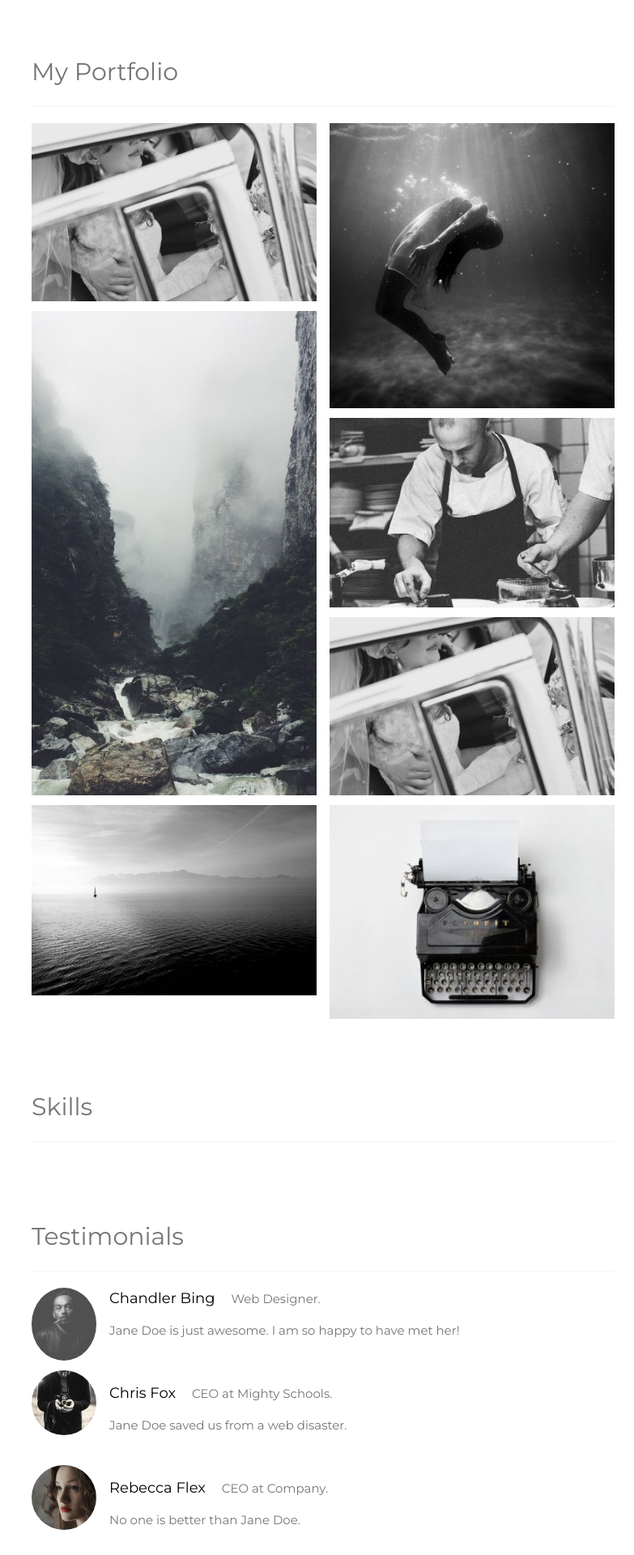
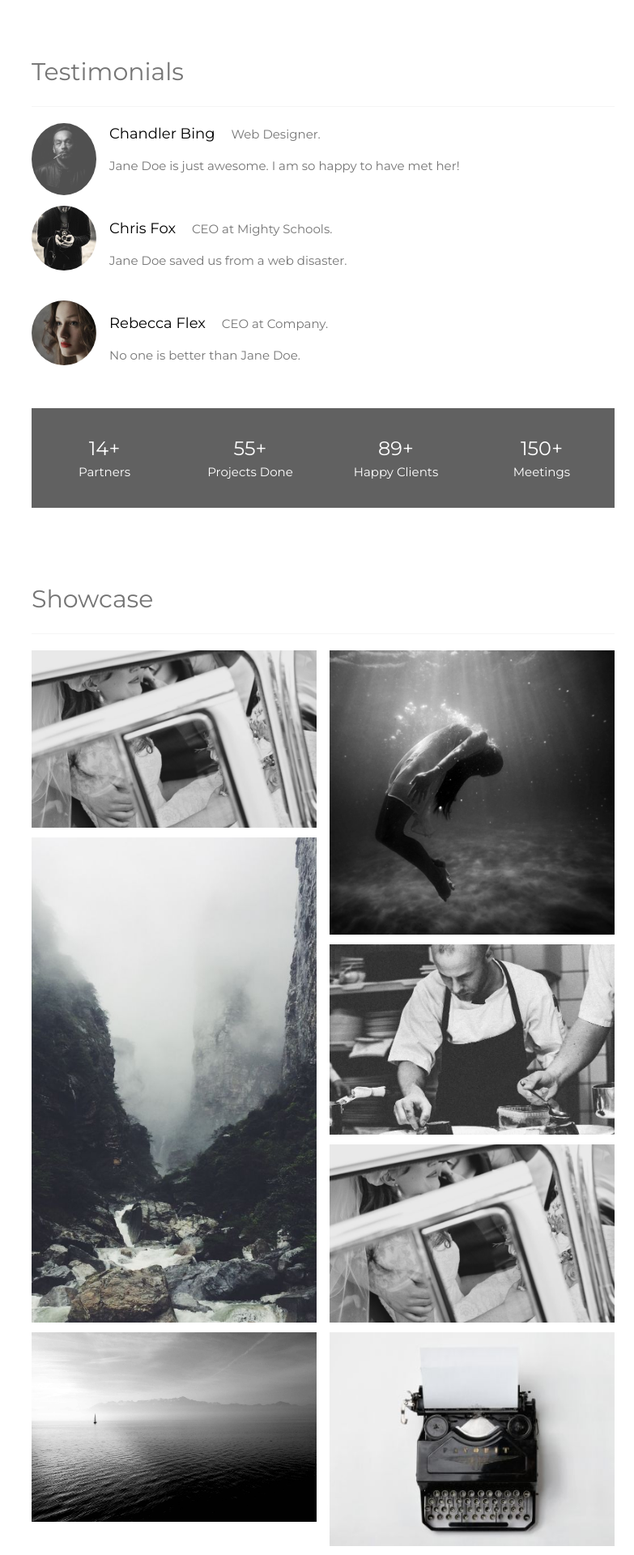
Before and after one commit to murru/my-web-presentation, a React (Vite) app: page / in a window 1280 px wide. Shown: the part 860-2780 px from the top of the page at 81% size, without its empty margins (497-1280 px from the left). Built offline with nearby package versions, Linux system fonts and the light colour scheme.

Commit message:
Added some changes

```diff
--- a/src/App.jsx
+++ b/src/App.jsx
@@ -19,6 +19,7 @@ export default function App() {
   const [showNav, setShowNav] = useState(false)
   const [showLangs, setShowLangs] = useState(false)
   const [lang, setLang] = useState('en')
+  const [theme, setTheme] = useState('light')
   function toggleNavbar() {
     setShowNav(!showNav)
   }
@@ -39,7 +40,10 @@ export default function App() {
           <span className="button" onClick={ () => toggleNavbar() }>
             <i className="fa-solid fa-bars"></i>
           </span><br />
-          <ThemeButton /><br />
+          <ThemeButton
+            theme={ theme }
+            setTheme={ setTheme }
+          /><br />
           <LangSelector
             showLangs={ showLangs }
             setShowLangs={ setShowLangs }
@@ -65,6 +69,81 @@ export default function App() {
             <Introduction />
           </div>
         </header>
+
+        {/* Testimonials */}
+        <div id="testimonials" className="content__testimonials">
+          <h2>Testimonials</h2>
+          <hr className="w3-opacity" />
+          <img src={ avatarSmoke } alt="Avatar" className="testimonial-avatar" />
+          <p><span className="testimonial-name-position">Chandler Bing</span> Web Designer.</p>
+          <p>Jane Doe is just awesome. I am so happy to have met her!</p><br />
+
+          <img src={ bandMember } alt="Avatar" className="testimonial-avatar" />
+          <p><span className="testimonial-name-position">Chris Fox</span> CEO at Mighty Schools.</p>
+          <p>Jane Doe saved us from a web disaster.</p><br />
+
+          <img src={ avatarG2 } alt="Avatar" className="testimonial-avatar" />
+          <p><span className="testimonial-name-position">Rebecca Flex</span> CEO at Company.</p>
+          <p>No one is better than Jane Doe.</p><br />
+
+          {/* Exp meta data */}
+          <div className="counters">
+            <div className="counters__item">
+              <span className="w3-xlarge">14+</span><br />
+              Partners
+            </div>
+            <div className="counters__item">
+              <span className="w3-xlarge">55+</span><br />
+              Projects Done
+            </div>
+            <div className="counters__item">
+              <span className="w3-xlarge">89+</span><br />
+              Happy Clients
+            </div>
+            <div className="counters__item">
+              <span className="w3-xlarge">150+</span><br />
+              Meetings
+            </div>
+          </div>
+        </div>
+
+        {/* Showcase */}
+        <div id="showcase" className="content__portfolio">
+          <h2 className="w3-text-grey">Showcase</h2>
+          <hr className="w3-opacity" />
+
+          {/* Grid for photos */}
+          <div className="photos-grid">
+            <div className="photos-grid__half">
+              <a href="https://fttalent.work" target="_blank">
+                <img src={ wedding } alt="" />
+              </a>
+              <a href="https://fttalent.work" target="_blank">
+                <img src={ rocks } alt="" />
+              </a>
+              <a href="https://fttalent.work" target="_blank">
+                <img src={ sailBoat } alt="" />
+              </a>
+            </div>
+
+            <div className="photos-grid__half">
+              <a href="https://fttalent.work" target="_blank">
+                <img src={ underWater } alt="" />
+              </a>
+              <a href="https://fttalent.work" target="_blank">
+                <img src={ chef } alt="" />
+              </a>
+              <a href="https://fttalent.work" target="_blank">
+                <img src={ wedding } alt="" />
+              </a>
+              <a href="https://fttalent.work" target="_blank">
+                <img src={ p6 } alt="" />
+              </a>
+            </div>
+            {/* End photo grid */}
+          </div>
+        {/* End Portfolio Section */}
+        </div>
 
         {/* Portfolio */}
         <div id="portfolio" className="content__portfolio">
@@ -110,43 +189,6 @@ export default function App() {
           <hr className="w3-opacity" />
         </div>
 
-        {/* Testimonials */}
-        <div id="testimonials" className="content__testimonials">
-          <h2>Testimonials</h2>
-          <hr className="w3-opacity" />
-          <img src={ avatarSmoke } alt="Avatar" className="testimonial-avatar" />
-          <p><span className="testimonial-name-position">Chandler Bing</span> Web Designer.</p>
-          <p>Jane Doe is just awesome. I am so happy to have met her!</p><br />
-
-          <img src={ bandMember } alt="Avatar" className="testimonial-avatar" />
-          <p><span className="testimonial-name-position">Chris Fox</span> CEO at Mighty Schools.</p>
-          <p>Jane Doe saved us from a web disaster.</p><br />
-
-          <img src={ avatarG2 } alt="Avatar" className="testimonial-avatar" />
-          <p><span className="testimonial-name-position">Rebecca Flex</span> CEO at Company.</p>
-          <p>No one is better than Jane Doe.</p><br />
-
-          {/* Exp meta data */}
-          <div className="counters">
-            <div className="counters__item">
-              <span className="w3-xlarge">14+</span><br />
-              Partners
-            </div>
-            <div className="counters__item">
-              <span className="w3-xlarge">55+</span><br />
-              Projects Done
-            </div>
-            <div className="counters__item">
-              <span className="w3-xlarge">89+</span><br />
-              Happy Clients
-            </div>
-            <div className="counters__item">
-              <span className="w3-xlarge">150+</span><br />
-              Meetings
-            </div>
-          </div>
-        </div>
-
         {/* Contact */}
         <div id="contact" className="content__contact">
           <h2>Contact Me</h2>
@@ -155,13 +197,19 @@ export default function App() {
 
         {/* Footer */}
         <footer className="content__footer">
-          <i className="fa fa-facebook-official w3-hover-opacity"></i>
-          <i className="fa fa-instagram w3-hover-opacity"></i>
-          <i className="fa fa-pinterest-p w3-hover-opacity"></i>
-          <i className="fa fa-twitter w3-hover-opacity"></i>
-          <i className="fa fa-linkedin w3-hover-opacity"></i>
+          <div className="rrss">
+            <a href="https://www.instagram.com/garramurru/" target="_blank">
+              <i className="fa fa-instagram w3-hover-opacity"></i>
+            </a>
+            <a href="https://twitter.com/Murru90" target="_blank">
+              <i className="fa fa-twitter w3-hover-opacity"></i>
+            </a>
+            <a href="https://www.linkedin.com/in/murrugarra/" target="_blank">
+              <i className="fa fa-linkedin w3-hover-opacity"></i>
+            </a>
+          </div>
           <p className="w3-medium">Developed by Eng. Ernesto Murrugarra</p>
-          <p className="w3-medium">Powered by <a href="https://www.w3schools.com/w3css/default.asp" target="_blank" className="w3-hover-text-green" rel="noreferrer">w3.css</a></p>
+          <p className="w3-medium">Powered by <a href="https://www.w3schools.com/w3css/default.asp" target="_blank" className="w3-hover-text-green" rel="noreferrer">w3.css</a> & <a href="https://fontawesome.com/" target="_blank" className="w3-hover-text-green" rel="noreferrer">Fontawesome</a></p>
         </footer>
       </div>
     </>
--- a/src/App.scss
+++ b/src/App.scss
@@ -73,6 +73,7 @@ body, h1,h2,h3,h4,h5,h6 { font-family: "Montserrat", sans-serif }
 
     .theme-button {
       @extend .w3-button, .w3-hover-text-black, .w3-xlarge;
+      width: 100%;
     }
 
     .lang-dropdown {
@@ -180,12 +181,12 @@ body, h1,h2,h3,h4,h5,h6 { font-family: "Montserrat", sans-serif }
 
   &__footer {
     @extend .w3-container, .w3-padding-64, .w3-light-grey, .w3-center, .w3-opacity, .w3-xlarge;
+    .rrss {
+      width: fit-content;
+      margin: 0 auto;
+      display: flex;
+      gap: 1em;
+    }
     margin: -24px;
   }
 }
-
-/* @media (min-width: 993px) {
-  & {
-    width: 100%;
-  }
-} */
--- a/src/components/LangSelector.jsx
+++ b/src/components/LangSelector.jsx
@@ -19,7 +19,7 @@ export default function LangSelector({ showLangs, setShowLangs, lang, setLang })
   }
   return (
     <div className="lang-dropdown">
-      <button className="lang-dropdown__btn" onClick={ () => changeState() }>
+      <button className="lang-dropdown__btn" onClick={ () => changeState() } title="Change language">
         <i className="fa-solid fa-globe"></i>
       </button>
       <div className={ reactiveClasses }>
--- a/src/components/Navbar.jsx
+++ b/src/components/Navbar.jsx
@@ -20,9 +20,10 @@ export default function Navbar({ showNav, setShowNav }) {
       </button>
       <div className="navbar__options">
         <a href="#home" className="link" onClick={ () => closeNav() }>Home</a>
-        <a href="#portfolio" className="link" onClick={ () => closeNav() }>My Portfolio</a>
+        <a href="#testimonials" className="link" onClick={ () => closeNav() }>Testimonials</a>
+        <a href="#showcase" className="link" onClick={ () => closeNav() }>Showcase</a>
+        <a href="#portfolio" className="link" onClick={ () => closeNav() }>Portfolio</a>
         <a href="#skills" className="link" onClick={ () => closeNav() }>Skills</a>
-        <a href="#testimonials" className="link" onClick={ () => closeNav() }>Testimonials</a>
         <a href="#contact" className="link" onClick={ () => closeNav() }>Contact</a>
       </div>
     </nav>
--- a/src/components/ThemeButton.jsx
+++ b/src/components/ThemeButton.jsx
@@ -1,10 +1,21 @@
 import React from "react"
 
-export default function ThemeButton() {
-  {/* <i className="fa-solid fa-sun"></i> */}
+export default function ThemeButton({ theme, setTheme }) {
+  function changeTheme($evt, flag) {
+    setTheme(flag)
+  }
   return (
-    <span className="theme-button">
-      <i className="fa-solid fa-moon"></i>
-    </span>
+    <>
+      {theme === 'light' &&
+        <button type="button" className="theme-button" title="Change to dark theme" onClick={ ($evt) => changeTheme($evt, 'dark') }>
+          <i className="fa-solid fa-moon"></i>
+        </button>
+      }
+      {theme === 'dark' &&
+        <button type="button" className="theme-button" title="Change to light theme" onClick={ ($evt) => changeTheme($evt, 'light') }>
+          <i className="fa-solid fa-sun"></i>
+        </button>
+      }
+    </>
   )
 }
```
